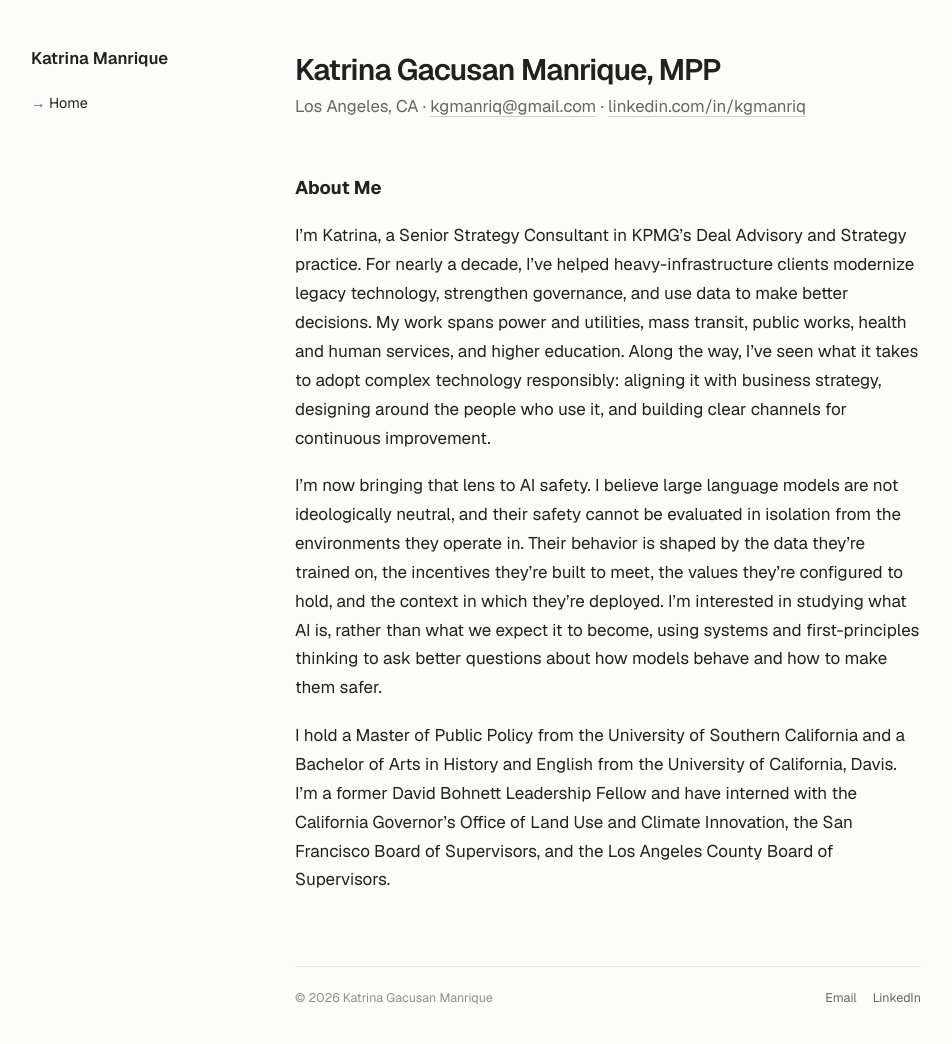
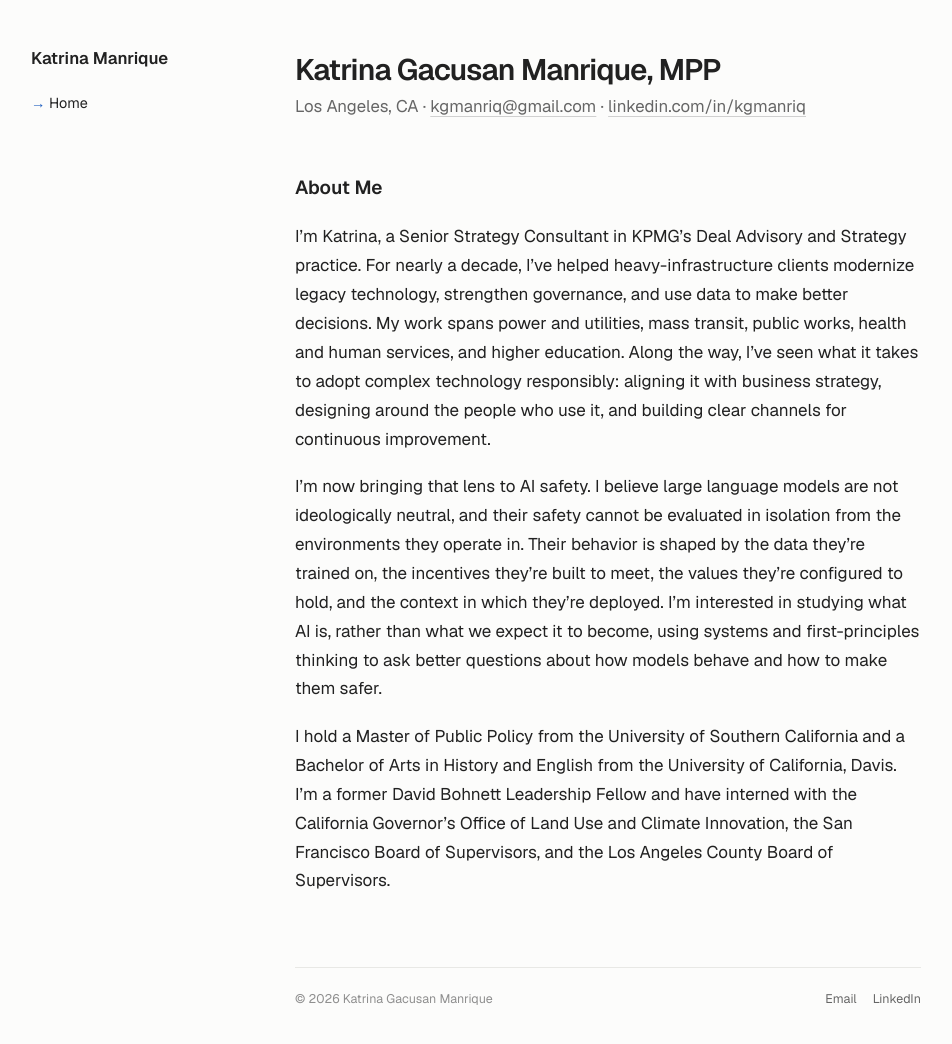
Before and after one commit to kgmanriq/kgmanriq.github.io, a Jekyll site: the page built from index.html, in a window 1280 px wide and 1074 px high. Shown: the top 1044 px of the window, without its empty margins (17-969 px from the left). Built offline with Jekyll 4.4.1, drawn with Linux system fonts in a browser that asks for light colours.

Commit message:
Section headers: Geist 19px semibold
Co-Authored-By: Claude Opus 5.5 <noreply@anthropic.com>
Claude-Session: https://claude.ai/code/session_01EuuEgRVzQ3seSDn6GstdDW

```diff
--- a/assets/css/style.css
+++ b/assets/css/style.css
@@ -59,7 +59,7 @@ p { margin: 0 0 1.1em; }
 .side-nav a.active { color: var(--text); }
 .side-nav a.active::before { content: "→ "; color: var(--accent); }
 
-.toc-title { font-family: var(--sans); font-weight: 700; font-size: 1rem; margin: 0 0 14px; }
+.toc-title { font-family: var(--sans); font-weight: 600; font-size: 19px; margin: 0 0 14px; }
 .toc ol { margin: 0; padding-left: 1.4em; font-size: .95rem; line-height: 1.75; }
 .toc li::marker { color: var(--text); }
 .toc a { color: var(--faint); text-decoration: none; }
@@ -71,7 +71,7 @@ p { margin: 0 0 1.1em; }
 .subtitle { font-family: var(--sans); color: var(--muted); font-size: 1.05rem; margin: 0; }
 .subtitle a { text-decoration-color: #d0d0d0; }
 
-.content h2 { font-family: var(--sans); font-weight: 700; font-size: 1.15rem; margin: 52px 0 18px; scroll-margin-top: 24px; }
+.content h2 { font-family: var(--sans); font-weight: 600; font-size: 19px; margin: 52px 0 18px; scroll-margin-top: 24px; }
 .content h3 { font-family: var(--serif); font-weight: 600; font-size: 1.15rem; margin: 0 0 2px; }
 .content h4 { font-family: var(--sans); font-size: .85rem; font-weight: 700; color: var(--accent); margin: 24px 0 8px; }
 
```
